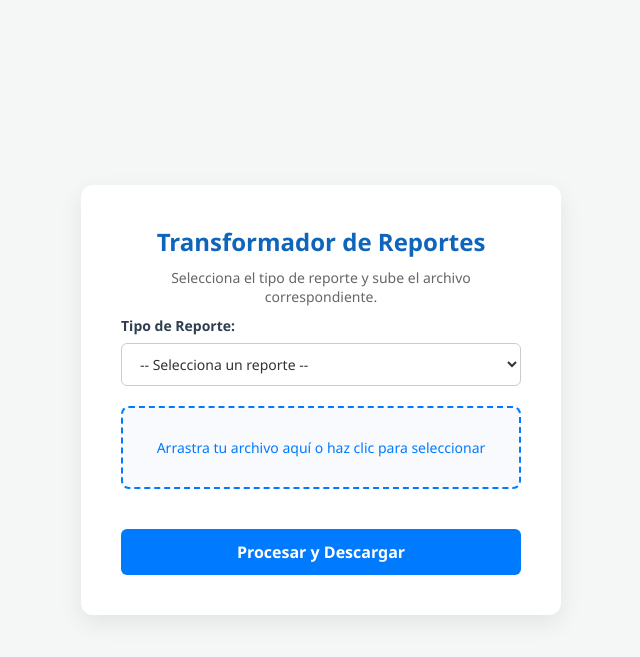
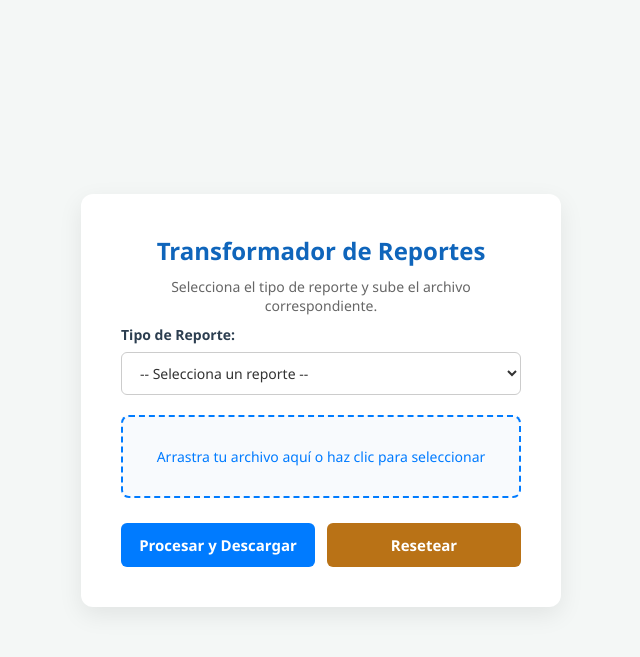
Before and after one commit to RhomDan/formato_reportes_sigep, a Flask app: page / in a window 1280 px wide. Shown: the top 657 px of the page, without its empty margins (319-959 px from the left). Run offline with Flask 3, Linux system fonts and the light colour scheme.

Commit message:
Incluyendo boton de reset

```diff
--- a/static/style.css
+++ b/static/style.css
@@ -74,22 +74,44 @@ body {
     font-weight: bold;
 }
 
+.button-group {
+    display: flex;
+    gap: 12px;
+    margin-top: 25px;
+}
+
 .btn {
-    margin-top: 25px;
-    width: 100%;
+    flex: 1;
     padding: 12px;
+    border: none;
+    border-radius: 6px;
+    font-size: 15px;
+    font-weight: 600;
+    cursor: pointer;
+    transition: background-color 0.2s ease, transform 0.1s ease;
+}
+
+.btn:active {
+    transform: scale(0.98);
+}
+
+
+.btn {
     background-color: #007bff;
     color: white;
-    border: none;
-    border-radius: 6px;
-    font-size: 16px;
-    font-weight: 600;
-    cursor: pointer;
-    transition: background-color 0.2s;
 }
 
 .btn:hover {
     background-color: #0056b3;
+}
+
+.btn-reset {
+    background-color: #b97216;
+    color: white;
+}
+
+.btn-reset:hover {
+    background-color: #8f4a0a;
 }
 .form-group {
     margin-bottom: 20px;
--- a/templates/index.html
+++ b/templates/index.html
@@ -13,7 +13,7 @@
         <h2>Transformador de Reportes</h2>
         <p>Selecciona el tipo de reporte y sube el archivo correspondiente.</p>
 
-        <form action="/transform" method="POST" enctype="multipart/form-data">
+        <form action="/transform" method="POST" enctype="multipart/form-data" id="uploadForm">
 
             <div class="form-group">
                 <label for="reportType">Tipo de Reporte:</label>
@@ -33,13 +33,18 @@
             </div>
             <p id="fileNameDisplay" class="file-name"></p>
 
-            <button type="submit" class="btn">Procesar y Descargar</button>
+            <div class="button-group">
+                <button type="submit" class="btn btn">Procesar y Descargar</button>
+                <button type="button" class="btn btn-reset" id="resetBtn">Resetear</button>
+            </div>
         </form>
     </div>
 
     <script>
         const fileInput = document.getElementById('excelFile');
         const fileNameDisplay = document.getElementById('fileNameDisplay');
+        const uploadForm = document.getElementById('uploadForm');
+        const resetBtn = document.getElementById('resetBtn')
 
         fileInput.addEventListener('change', function() {
             if (fileInput.files.length > 0) {
@@ -47,6 +52,10 @@
             } else {
                 fileNameDisplay.textContent = "";
             }
+        })
+        resetBtn.addEventListener('click', function() {
+            uploadForm.reset();
+            fileNameDisplay.textContent = "";
         });
     </script>
 </body>
```
